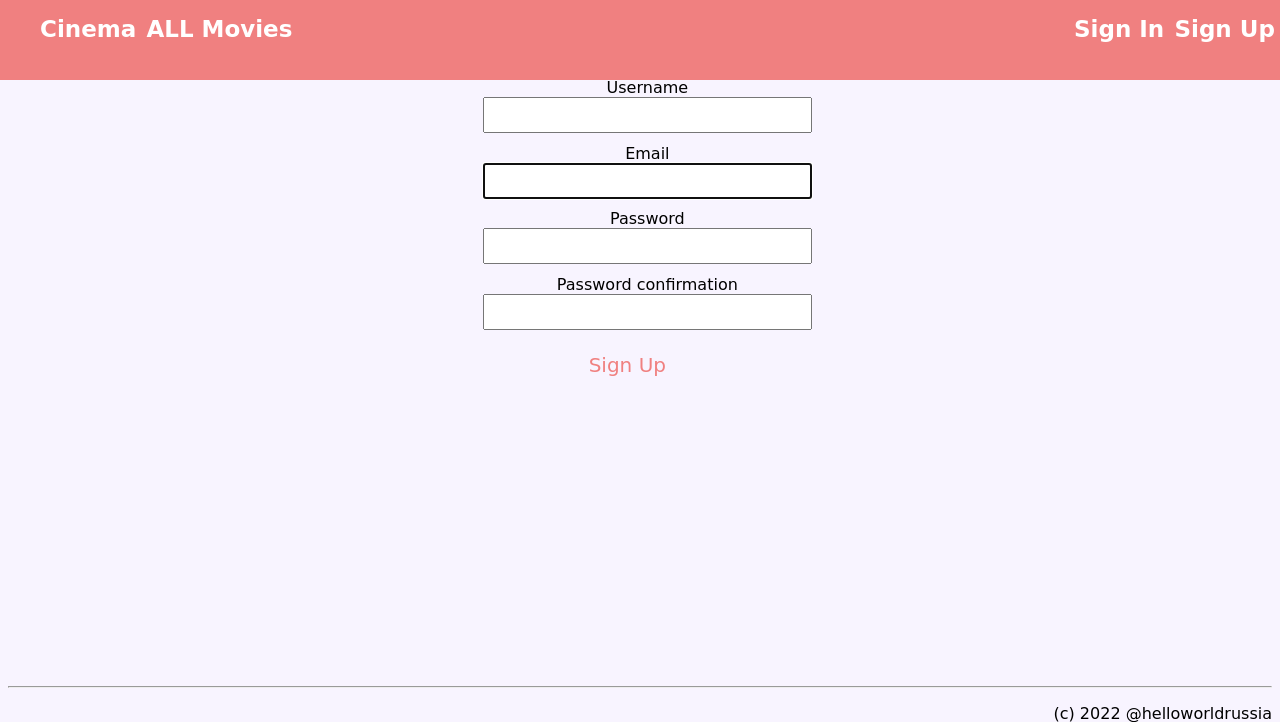
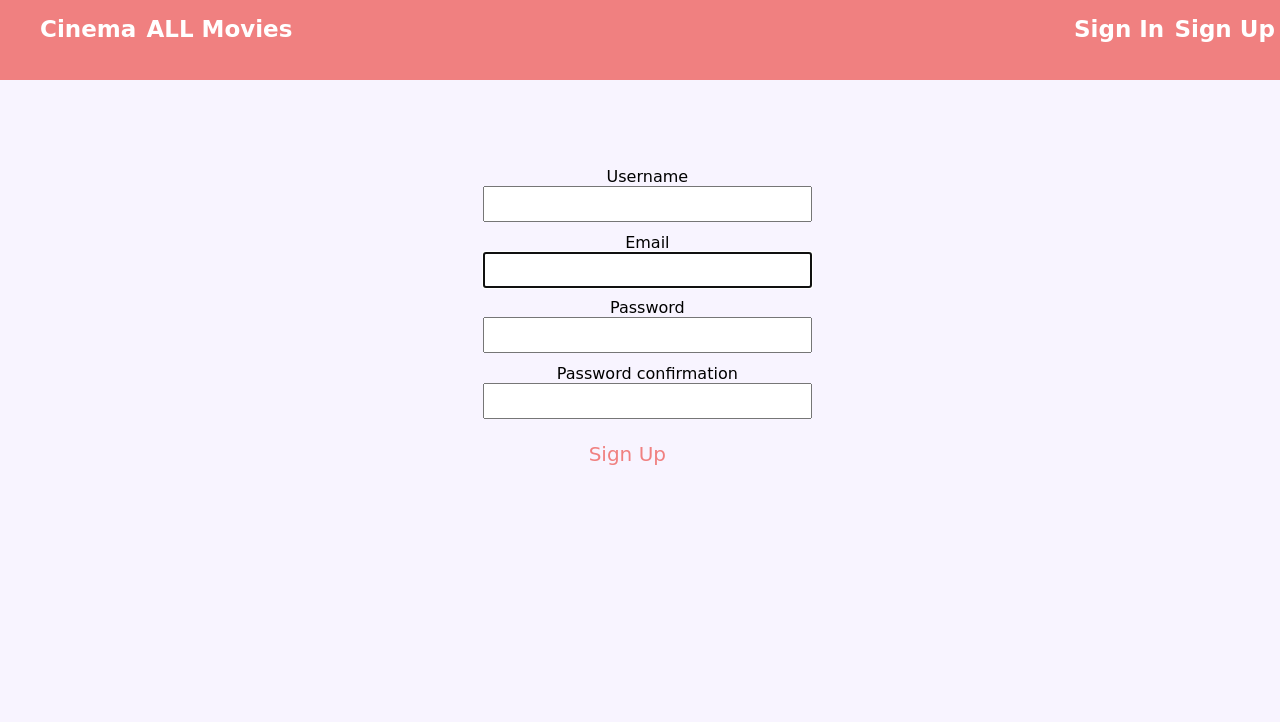
Before and after one commit to helloworldrussia/cinema, a Django app: page /client/sign-up/ in a window 1280 px wide. Shown: the top 722 px of the page. Run offline with Django 3.2, Linux system fonts and the light colour scheme; some web fonts are replaced.

Commit message:
css form div margin

```diff
--- a/app/authentication/static/css/auth_styles.css
+++ b/app/authentication/static/css/auth_styles.css
@@ -1,5 +1,5 @@
 .form-container {
-    margin-top: 7%;
+    margin-top: 15%;
     text-align: center;
 }
 
```
